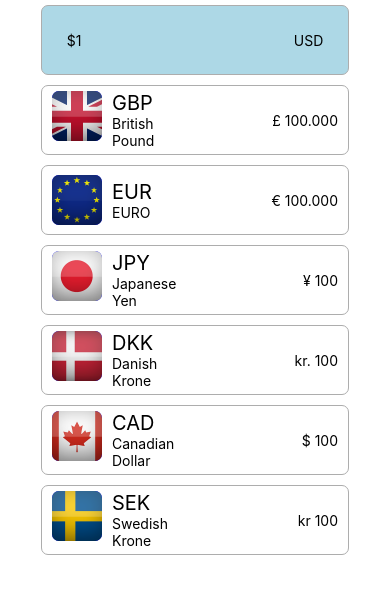
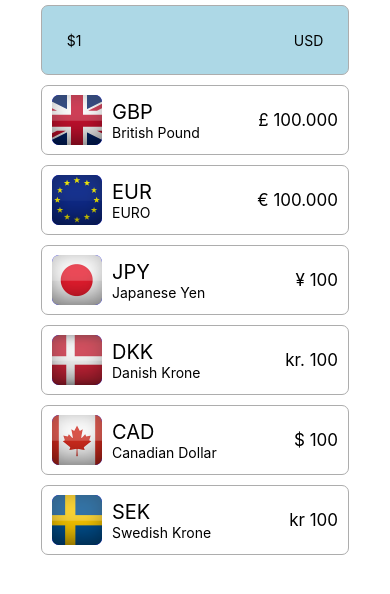
Before and after one commit to Johnhersh/CurrencyConverter, a React Native app: screen / in a window 390 px wide. Shown: the top 594 px of the page. Built offline with nearby package versions, Linux system fonts and the light colour scheme; no server answers.

Commit message:
Text size shrinks with amount of digits

```diff
--- a/app/components/CurrencyCard.tsx
+++ b/app/components/CurrencyCard.tsx
@@ -30,6 +30,7 @@ const CurrencyCard = ({ currencyName = "USD", currenciesState, referenceCurrency
     currencyValue = (
       currenciesState.currencies[currencyName] * referenceCurrencyState.referenceMultiplier
     ).toFixed(3);
+  const valueFontSize = 18 - referenceCurrencyState.referenceMultiplier.toString().length; // I want the text to shrink slightly with the amount of digits
 
   function onPress() {
     store.dispatch({
@@ -60,7 +61,7 @@ const CurrencyCard = ({ currencyName = "USD", currenciesState, referenceCurrency
         </View>
       </View>
       <View style={styles.valuesContainer}>
-        <Text>{currencySymbol + " " + currencyValue}</Text>
+        <Text style={{ fontSize: valueFontSize }}>{currencySymbol + " " + currencyValue}</Text>
       </View>
     </TouchableOpacity>
   );
@@ -95,7 +96,7 @@ const styles = StyleSheet.create({
   currencyContainer: {
     display: "flex",
     flexDirection: "row",
-    flex: 1,
+    flex: 2,
     paddingLeft: 10,
   },
   imageContainer: {
```
